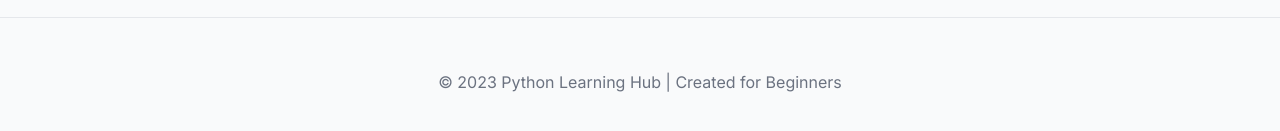
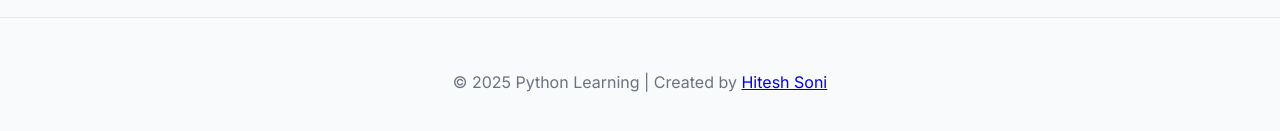
Before and after one commit to hiteshsoni123/learn_python, a plain HTML site: page index.html in a window 1280 px wide. Shown: the part 1315-1446 px from the top of the page. Drawn offline with Linux system fonts and the light colour scheme.

Commit message:
add name

```diff
--- a/index.html
+++ b/index.html
@@ -1250,7 +1250,7 @@
 
     <footer>
         <div class="container">
-            <p>© 2023 Python Learning Hub | Created for Beginners</p>
+            <p>© 2025 Python Learning | Created by <a href="linkedin.com/in/hitesh-soni-833b56188">Hitesh Soni</p></a>
         </div>
     </footer>
 
```
